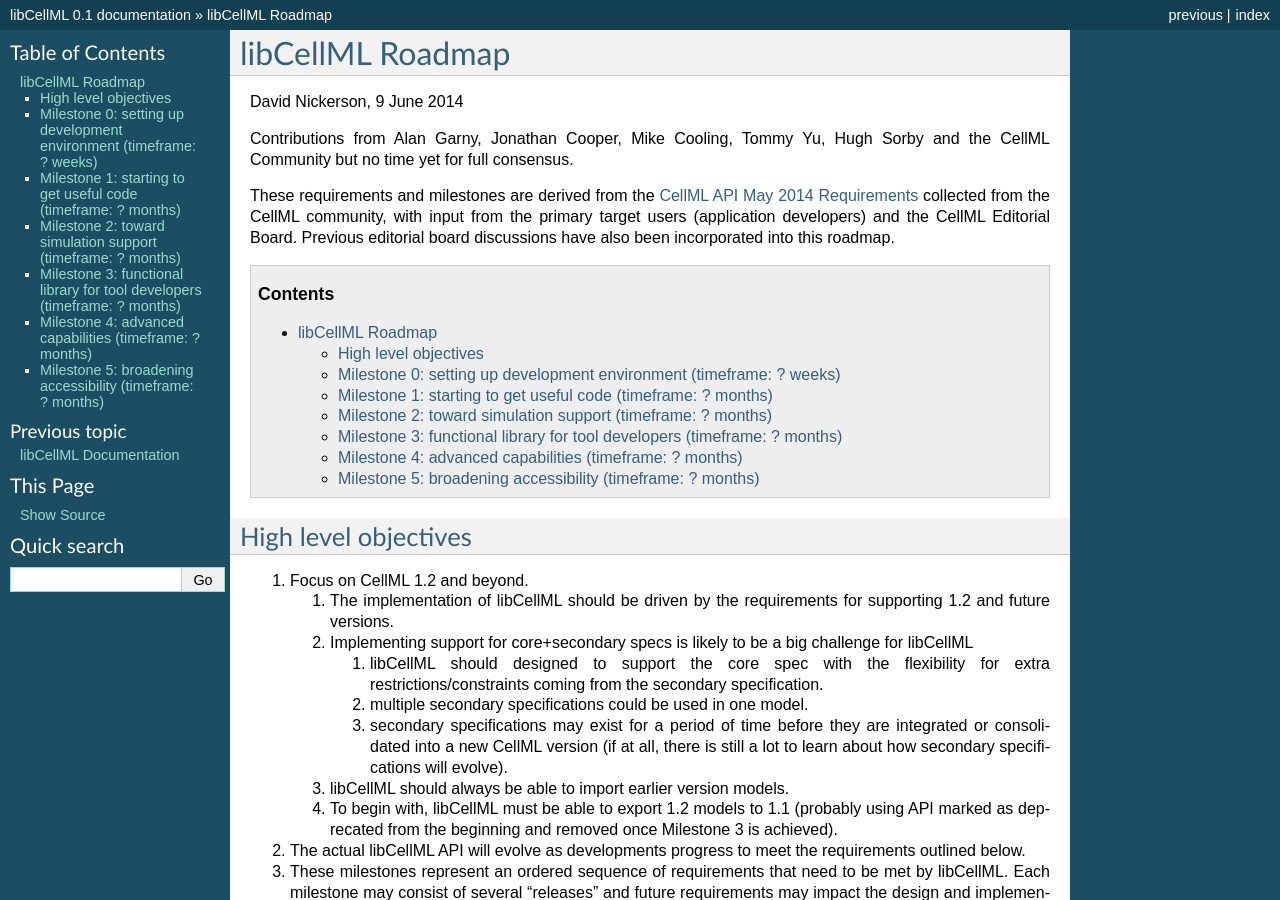
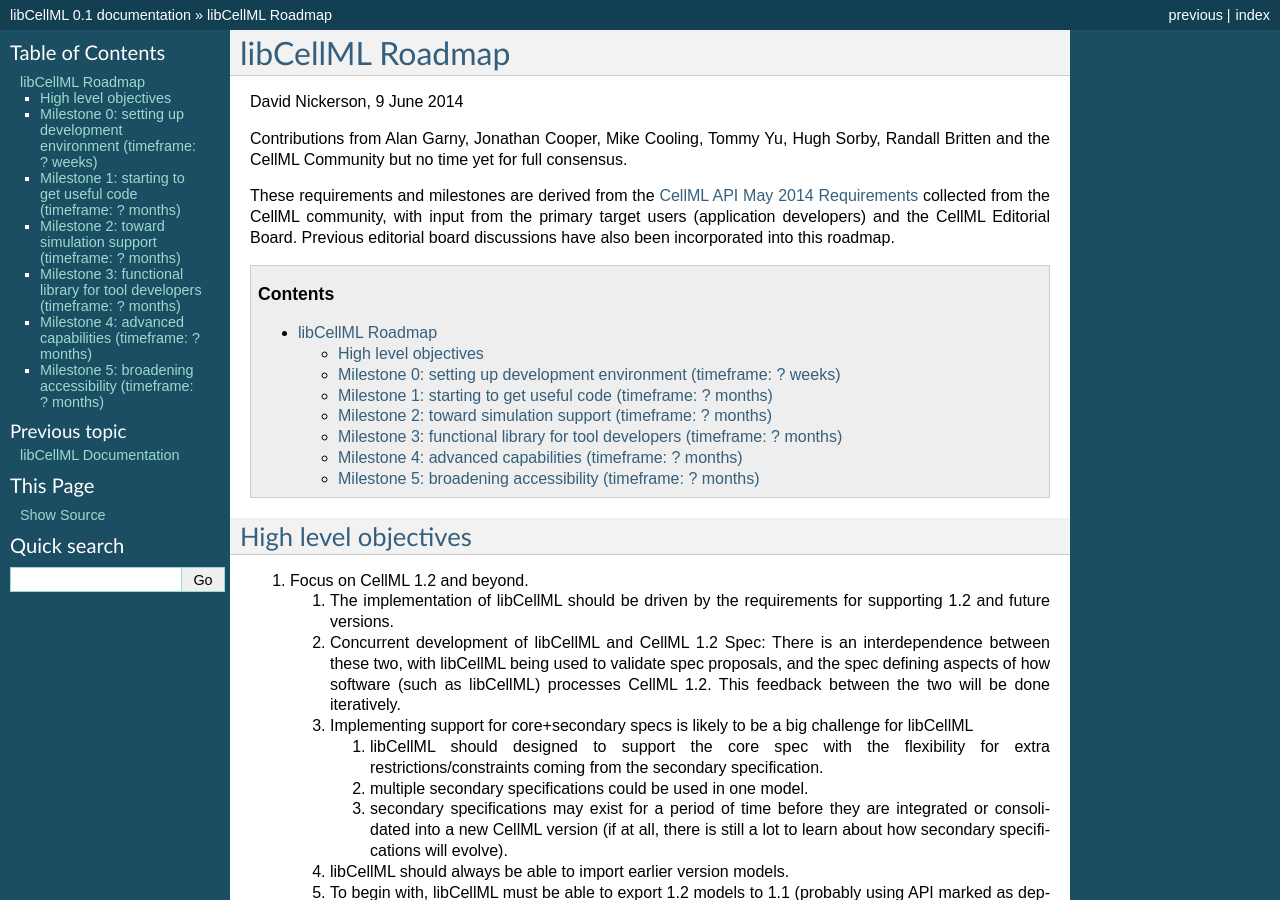
Before and after one commit to hsorby/libcellnl, a Sphinx documentation site: the page built from docs/source/roadmap.rst, in a window 1280 px wide and 900 px high. Built offline with Sphinx 7.4.7, drawn with Linux system fonts in a browser that asks for light colours.

Commit message:
Added note on spec and lib development reciprocity
Also, added my name to list of contributors.

```diff
--- a/docs/source/roadmap.rst
+++ b/docs/source/roadmap.rst
@@ -5,7 +5,7 @@ libCellML Roadmap
 
 David Nickerson, 9 June 2014
 
-Contributions from Alan Garny, Jonathan Cooper, Mike Cooling, Tommy Yu, Hugh Sorby and the CellML Community but no time yet for full consensus.
+Contributions from Alan Garny, Jonathan Cooper, Mike Cooling, Tommy Yu, Hugh Sorby, Randall Britten and the CellML Community but no time yet for full consensus.
 
 These requirements and milestones are derived from the `CellML API May 2014 Requirements <https://docs.google.com/document/d/1qMpltGGk19RgFAgkgnG8xZVKyI0Q-ZatcxV7VB_ccKc/edit>`_
 collected from the CellML community, with input from the primary target users (application
@@ -20,6 +20,7 @@ High level objectives
 #. Focus on CellML 1.2 and beyond.
 
    #. The implementation of libCellML should be driven by the requirements for supporting 1.2 and future versions.
+   #. Concurrent development of libCellML and CellML 1.2 Spec: There is an interdependence between these two, with libCellML being used to validate spec proposals, and the spec defining aspects of how software (such as libCellML) processes CellML 1.2.  This feedback between the two will be done iteratively.
    #. Implementing support for core+secondary specs is likely to be a big challenge for libCellML
 
       #. libCellML should designed to support the core spec with the flexibility for extra restrictions/constraints coming from the secondary specification.
```
